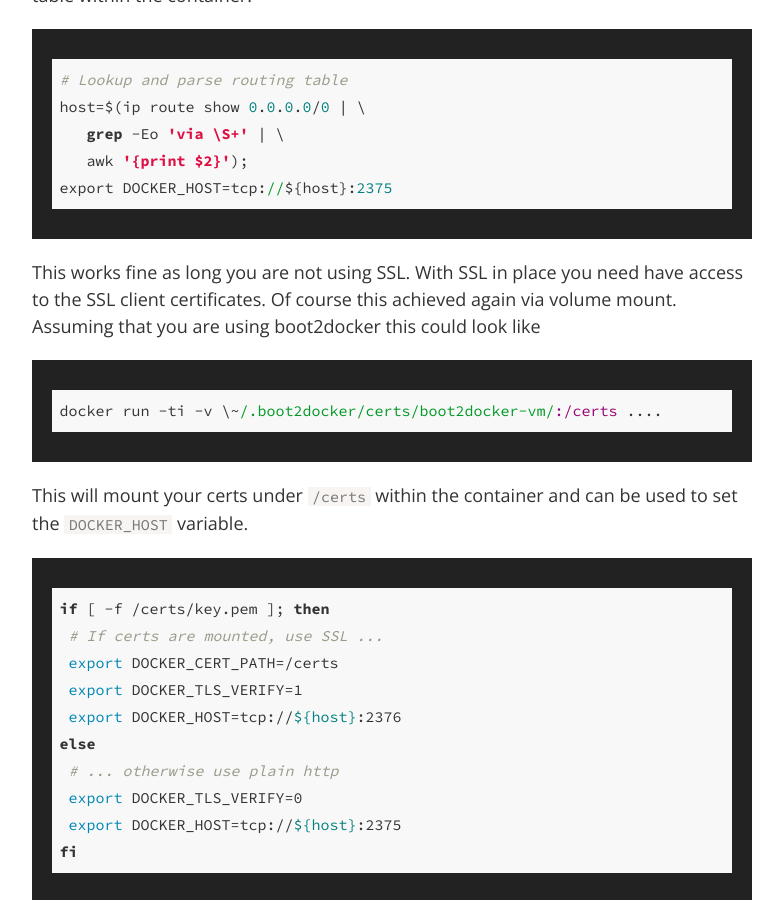
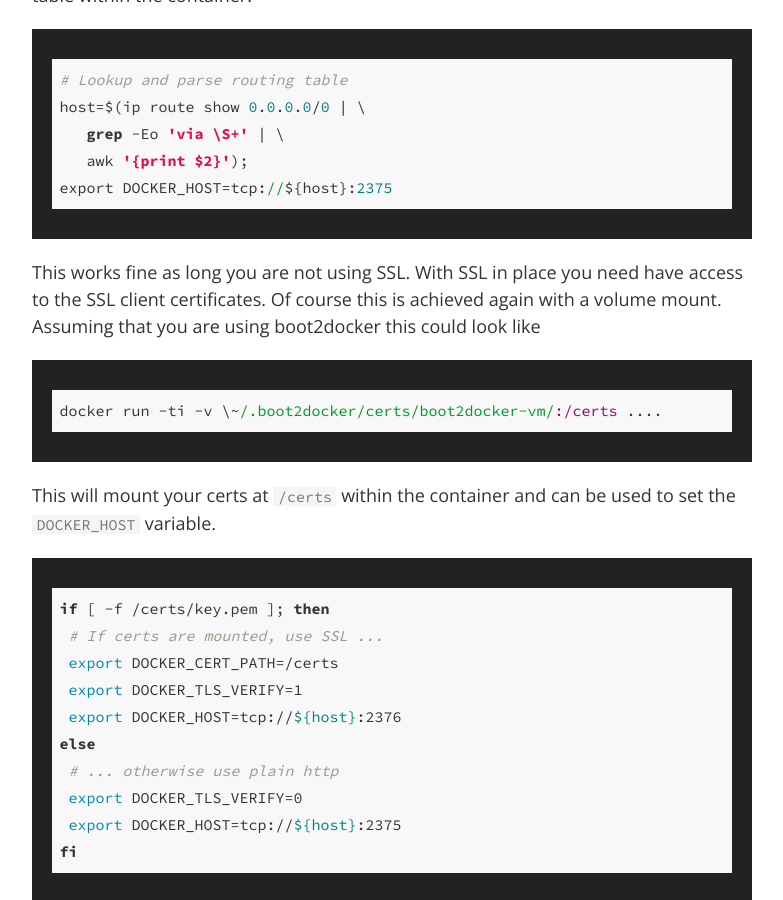
Before and after one commit to rhuss/rhuss.github.io, a Jekyll site: the page built from _posts/2015-06-17-Docker-Wormhole-Pattern.md, in a window 1280 px wide and 900 px high, scrolled down 1268 px. Shown: the whole window, without its empty margins (248-1031 px from the left). Built offline with Jekyll 4.4.1, drawn with Linux system fonts in a browser that asks for light colours; nearby versions of some CDN libraries; comment, search, counter and statistics services are not loaded.

Commit message:
typof fixes

```diff
--- a/_posts/2015-06-17-Docker-Wormhole-Pattern.md
+++ b/_posts/2015-06-17-Docker-Wormhole-Pattern.md
@@ -35,11 +35,11 @@ Running over the TCP socket is a bit more tricky because you have to find out th
 	   awk '{print $2}');
 	export DOCKER_HOST=tcp://${host}:2375
 
-This works fine as long you are not using SSL. With SSL in place  you need have access to the SSL client certificates. Of course this achieved again via volume mount. Assuming that you are using boot2docker this could look like
+This works fine as long you are not using SSL. With SSL in place  you need have access to the SSL client certificates. Of course this is achieved again with a volume mount. Assuming that you are using boot2docker this could look like
 
 	docker run -ti -v \~/.boot2docker/certs/boot2docker-vm/:/certs ....
 
-This will mount your certs under `/certs` within the container and can be used to set the `DOCKER_HOST` variable.
+This will mount your certs at `/certs` within the container and can be used to set the `DOCKER_HOST` variable.
 
 
 	if [ -f /certs/key.pem ]; then
```
